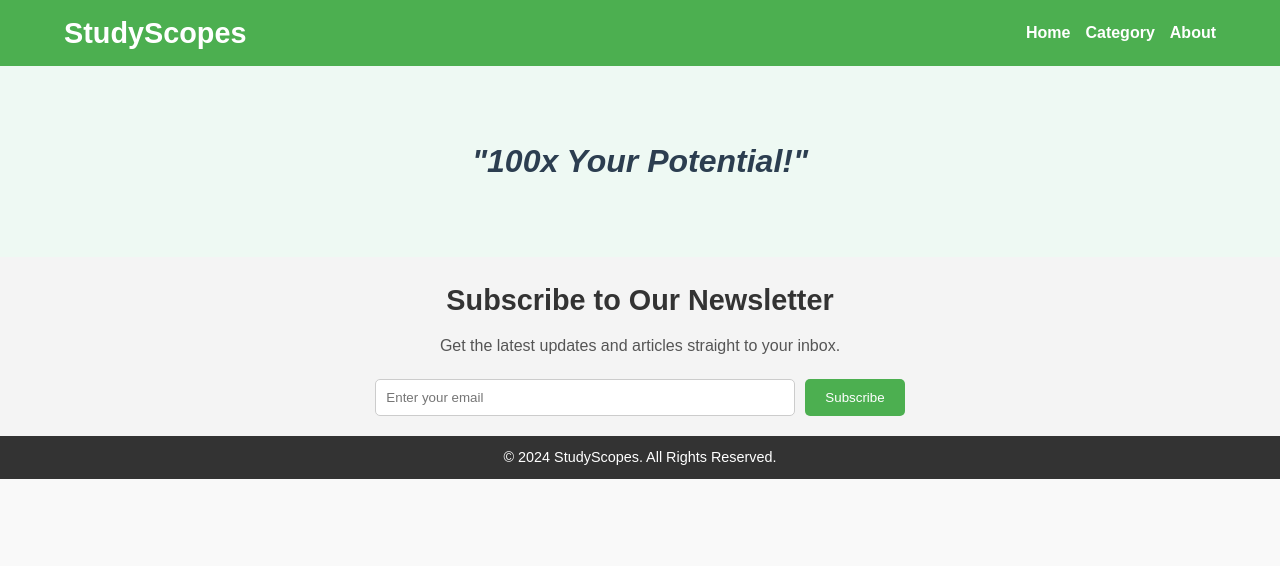
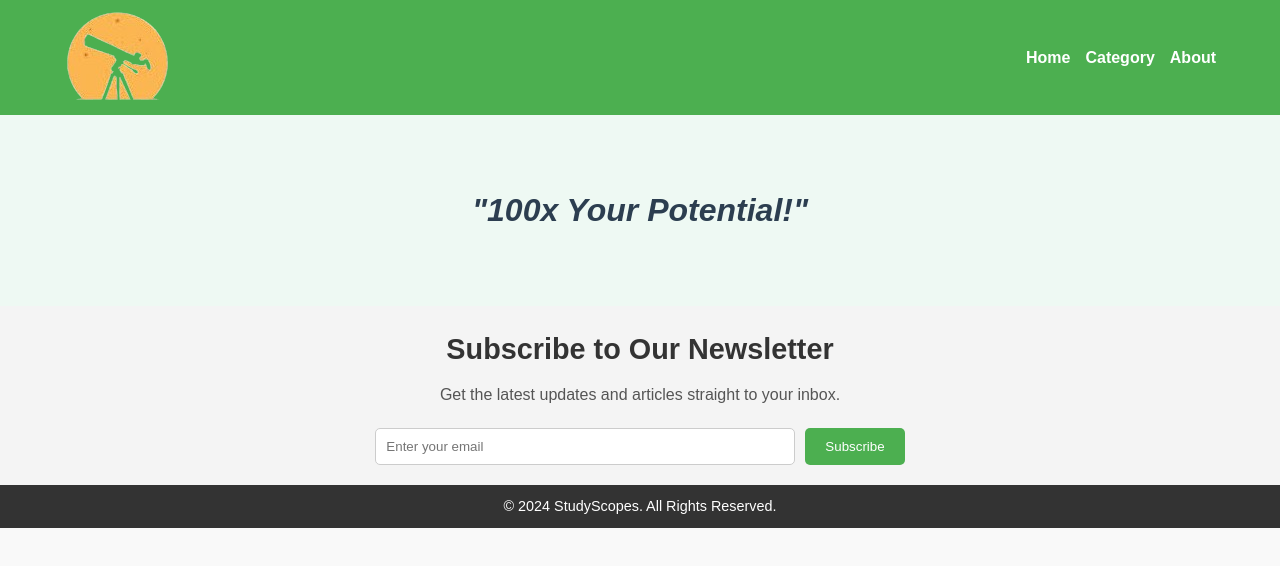
Before and after one commit to StudyScopes/studyscopes, a plain HTML site: page index.html in a window 1280 px wide. Drawn offline with Linux system fonts and the light colour scheme.

Commit message:
Update index.html

```diff
--- a/index.html
+++ b/index.html
@@ -10,7 +10,7 @@
   <!-- Header -->
 <header>
   <div class="container">
-      <h1>StudyScopes</h1>
+    <img src="logo.png" alt="StudyScopes" class="logo">
     <nav>
       <ul class="menu">
         <li><a href="#">Home</a></li>
```
Lines whose indentation alone changed are shown as unchanged.
